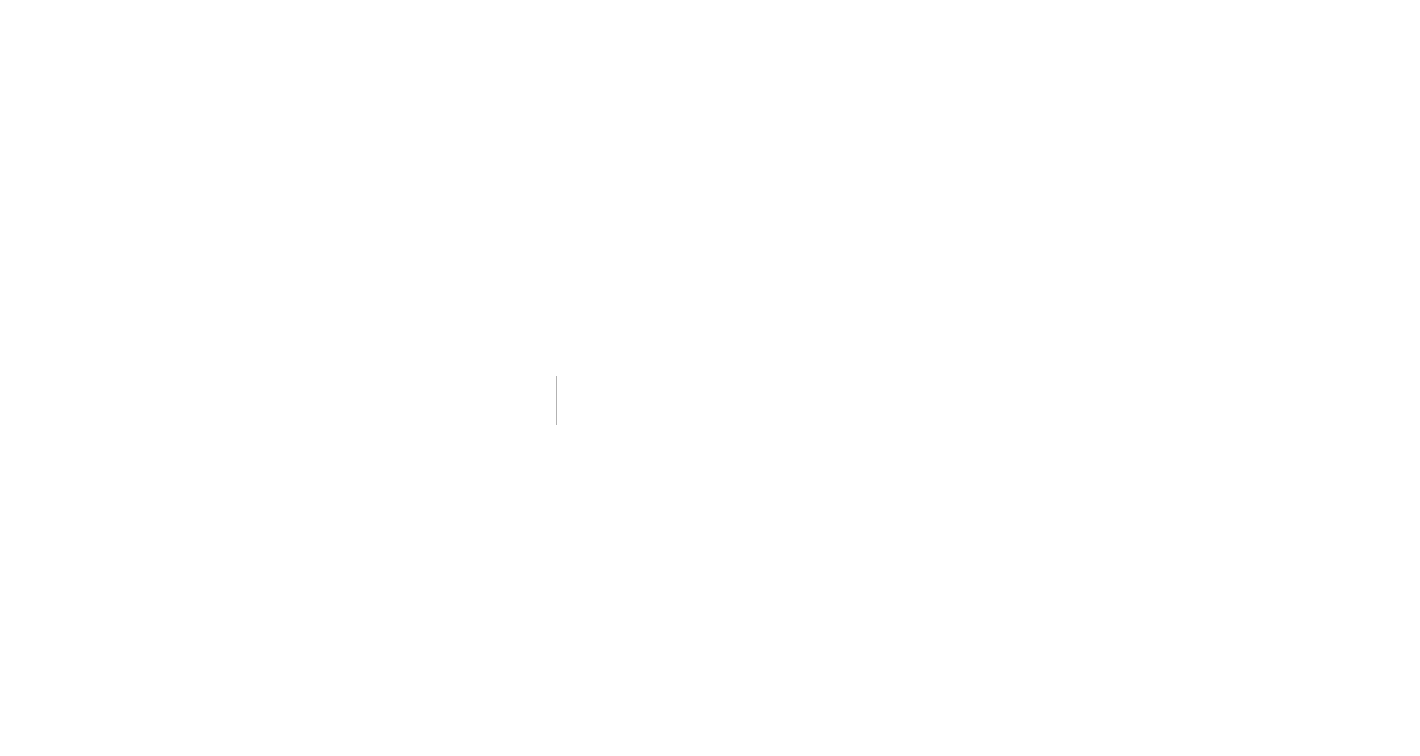
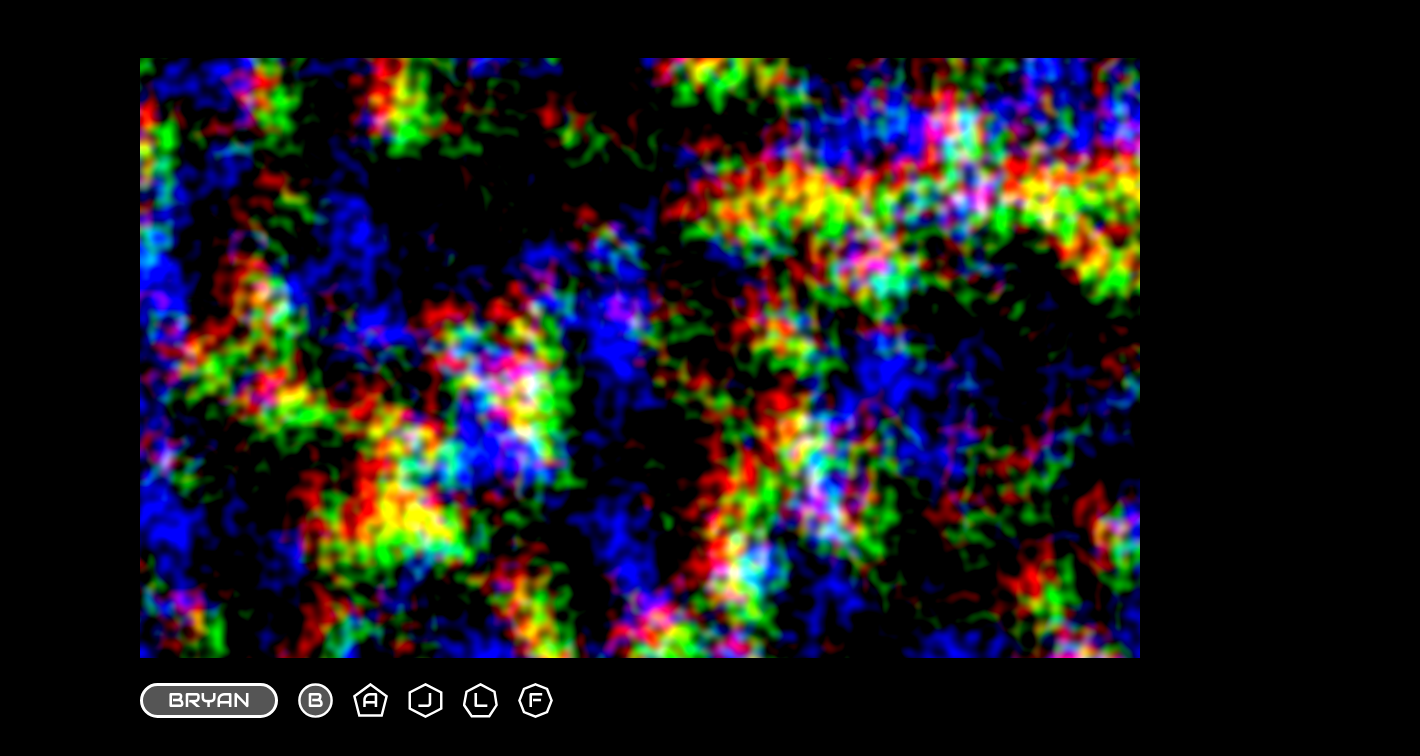
Before and after one commit to UCLA-Creative-Labs/aurgy, a Next.js app: page /lobby in a window 1280 px wide. Before the commit this address had no page. Shown: the top 756 px of the page, 1420 px wide, since content can reach past the window. Built offline with nearby package versions, Linux system fonts and the light colour scheme.

Commit message:
feat: add lobby page

```diff
--- /dev/null
+++ b/components/NamePlate.tsx
@@ -0,0 +1,52 @@
+import React, {useEffect, useRef, useState} from 'react';
+import Shape, {Polygon} from '../components/Shape';
+import {animatePolygon, animateNamePlate} from '../utils/animations';
+
+interface NamePlateProps {
+  name: string;
+  shape: Polygon;
+  owner?: boolean;
+  expanded?: boolean;
+}
+
+function NamePlate({name, shape, owner = false, expanded = false}: NamePlateProps): JSX.Element {
+  const [isHovered, setIsHovered] = useState(false);
+  const [isFirstAnimation, setIsFirstAnimation] = useState(true);
+
+  const containerRef = useRef(null);
+  const polygonRef = useRef(null);
+  const shortNameRef = useRef(null);
+  const longNameRef = useRef(null);
+
+  useEffect(() => {
+    if (isFirstAnimation) {
+      setIsFirstAnimation(false);
+      return;
+    }
+
+    animatePolygon(
+      containerRef.current,
+      polygonRef.current,
+      shape,
+      isHovered,
+    );
+    animateNamePlate(
+      shortNameRef.current,
+      longNameRef.current,
+      isHovered,
+    );
+  }, [isHovered]);
+
+
+  return (
+    <div className={`namePlate ${owner ? 'owner' : ''} ${expanded ? 'expanded' : ''}`} onMouseEnter={() => setIsHovered(true)} onMouseLeave={() => setIsHovered(false)}>
+      <div className="namePlate-container" ref={containerRef}>
+        <Shape polygon={shape} ref={polygonRef} />
+      </div>
+      <div className="namePlate-short" ref={shortNameRef}>{name[0]}</div>
+      <div className="namePlate-long" ref={longNameRef}>{name}</div>
+    </div>
+  );
+}
+
+export default NamePlate;
--- /dev/null
+++ b/pages/lobby.tsx
@@ -0,0 +1,30 @@
+import React from 'react';
+import Layout from '../components/Layout';
+import NamePlate from '../components/NamePlate';
+import PlaylistVisual from '../components/PlaylistVisual';
+
+function Lobby(): JSX.Element {
+  return (
+    <Layout>
+      <div style={{
+        height: '100vh',
+        display: 'flex',
+        flexDirection: 'column',
+        justifyContent: 'center',
+        alignItems: 'center',
+      }}>
+        <PlaylistVisual width={1000} height={600} />
+        <div className="usersBar">
+          <NamePlate shape="circle" name="BRYAN" owner={true} expanded={true} />
+          <NamePlate shape="circle" name="BRYAN" owner={true} />
+          <NamePlate shape="pentagon" name="ARJUN" />
+          <NamePlate shape="hexagon" name="JACK" />
+          <NamePlate shape="heptagon" name="LUL" />
+          <NamePlate shape="octagon" name="FLARG" />
+        </div>
+      </div>
+    </Layout>
+  );
+}
+
+export default Lobby;
```
